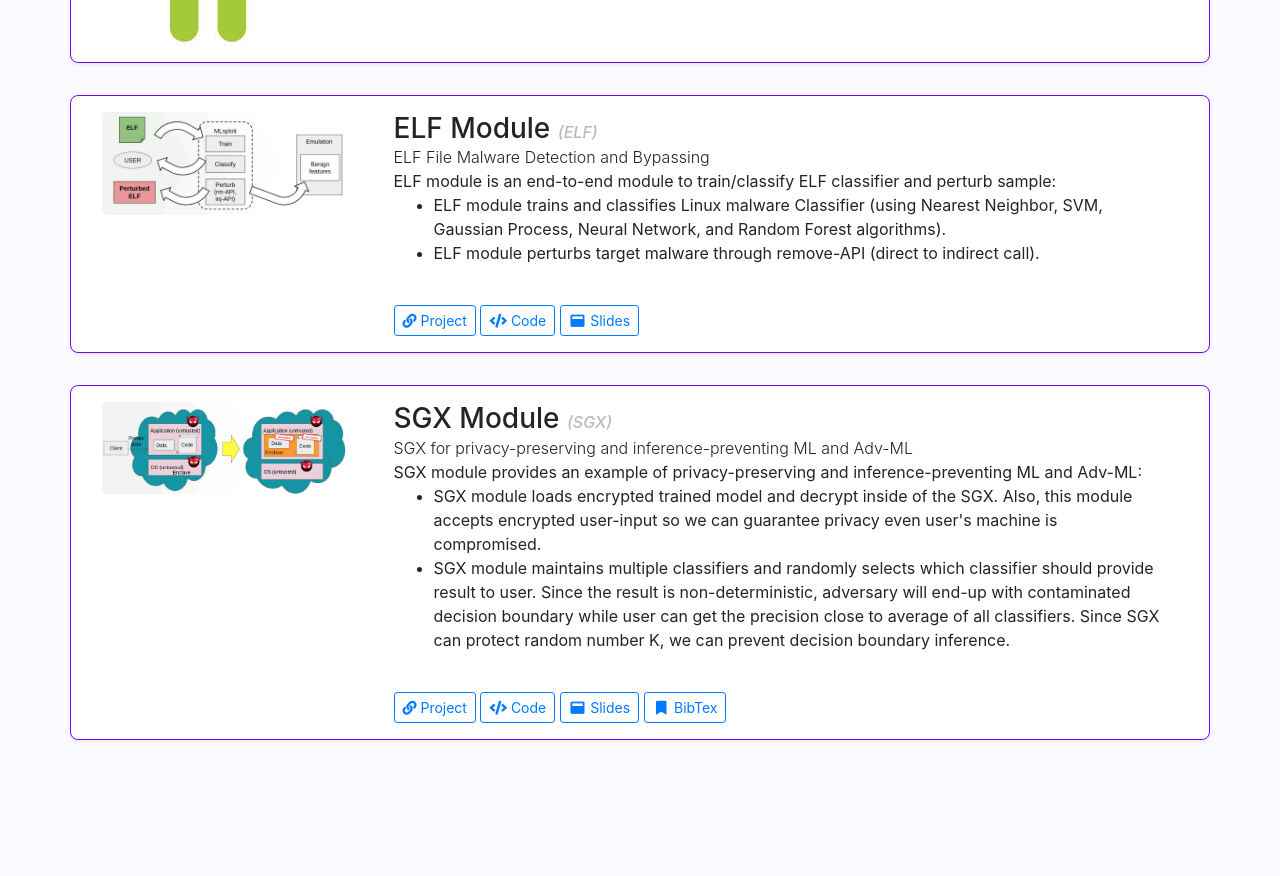
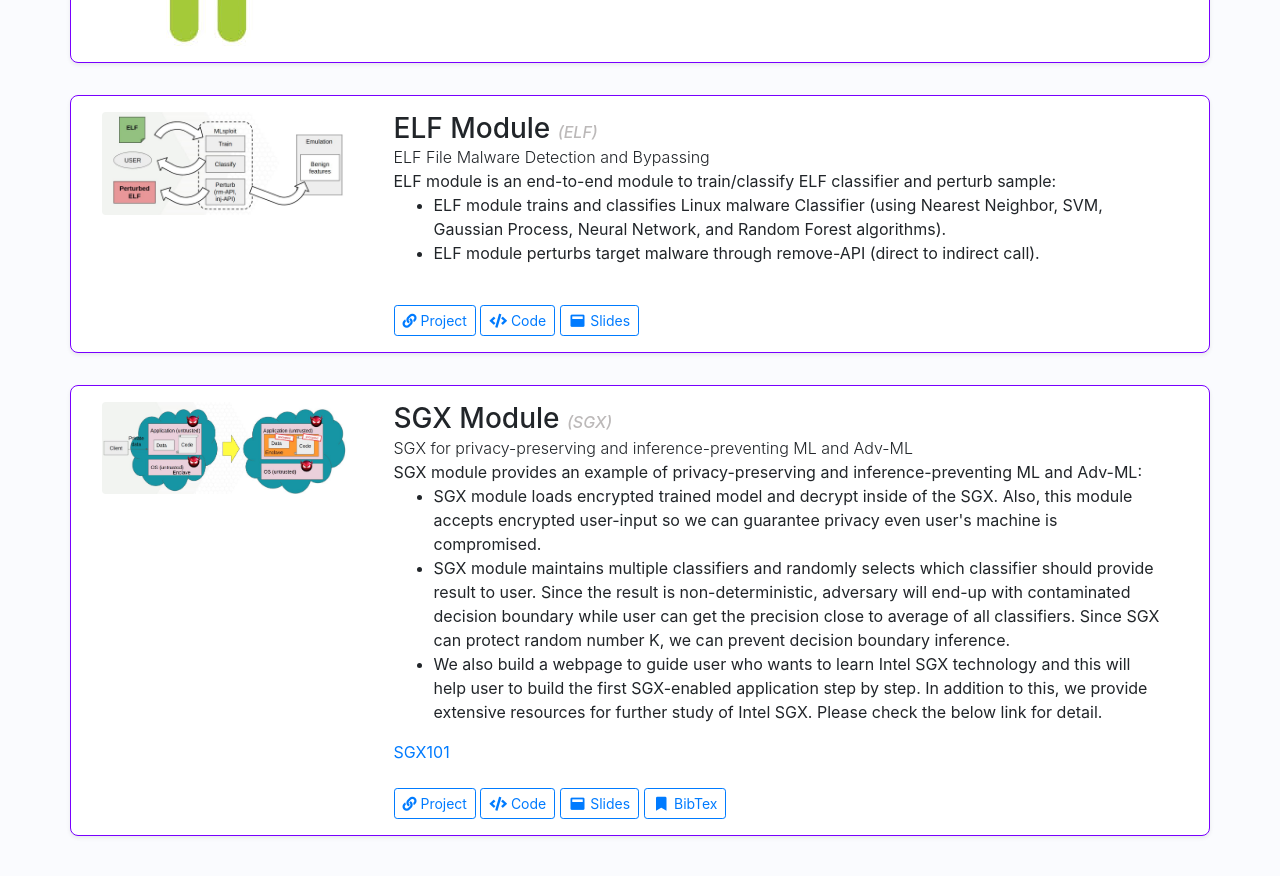
Before and after one commit to mlsploit/mlsploit-tutorial, a Jekyll site: the page built from index.html, in a window 1280 px wide and 900 px high, scrolled down 1668 px. Shown: the top 876 px of the window. Built offline with Jekyll 4.4.1, drawn with Linux system fonts in a browser that asks for light colours; before the commit the page ends 2472 px from its top, so only the background shows below that.

Commit message:
update sgx

```diff
--- a/_data/modules.yml
+++ b/_data/modules.yml
@@ -168,6 +168,8 @@
     <ul>
     <li>SGX module loads encrypted trained model and decrypt inside of the SGX. Also, this module accepts encrypted user-input so we can guarantee privacy even user's machine is compromised. </li>
     <li>SGX module maintains multiple classifiers and randomly selects which classifier should provide result to user. Since the result is non-deterministic, adversary will end-up with contaminated decision boundary while user can get the precision close to average of all classifiers. Since SGX can protect random number K, we can prevent decision boundary inference.</li>
+    <li>We also build a webpage to guide user who wants to learn Intel SGX technology and this will help user to build the first SGX-enabled application step by step. In addition to this, we provide extensive resources for further study of Intel SGX. Please check the below link for detail.</li>
     </ul>
+    <a href="http://www.sgx101.com/">SGX101</a>
 
   bibtex: "#"
```
